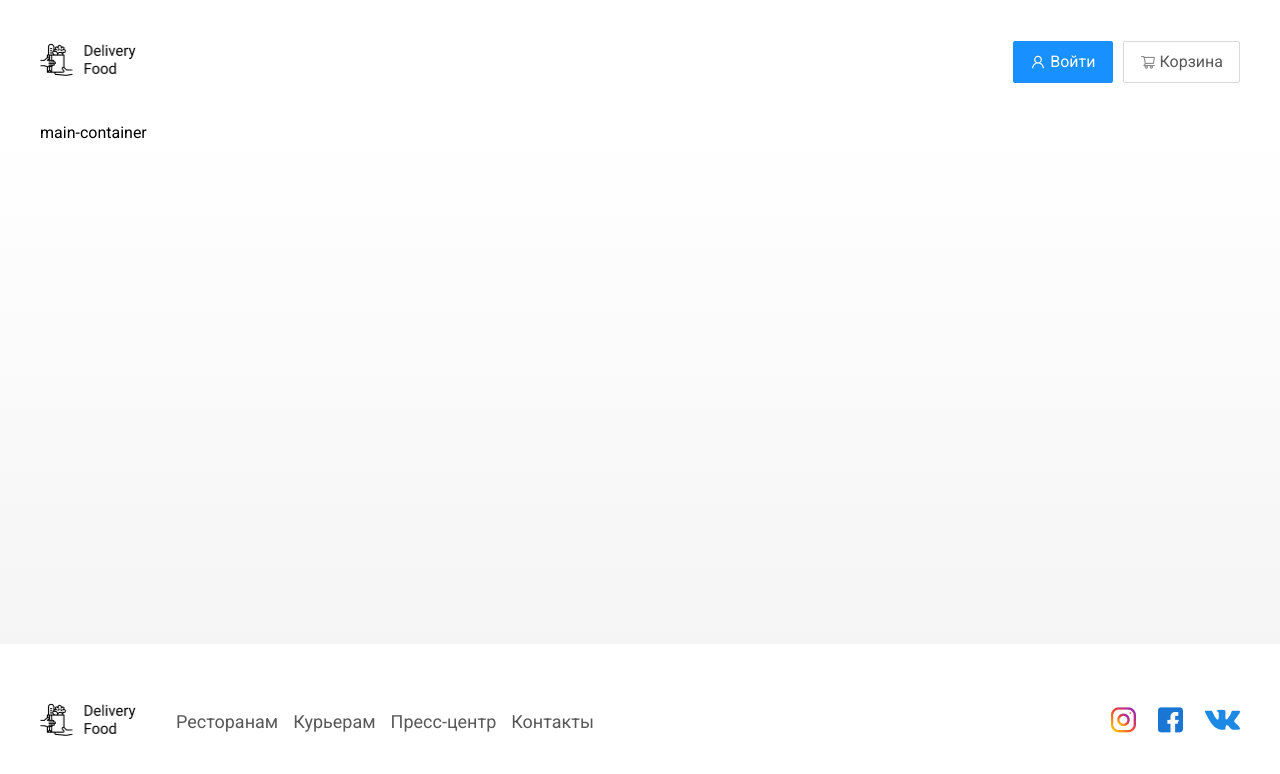
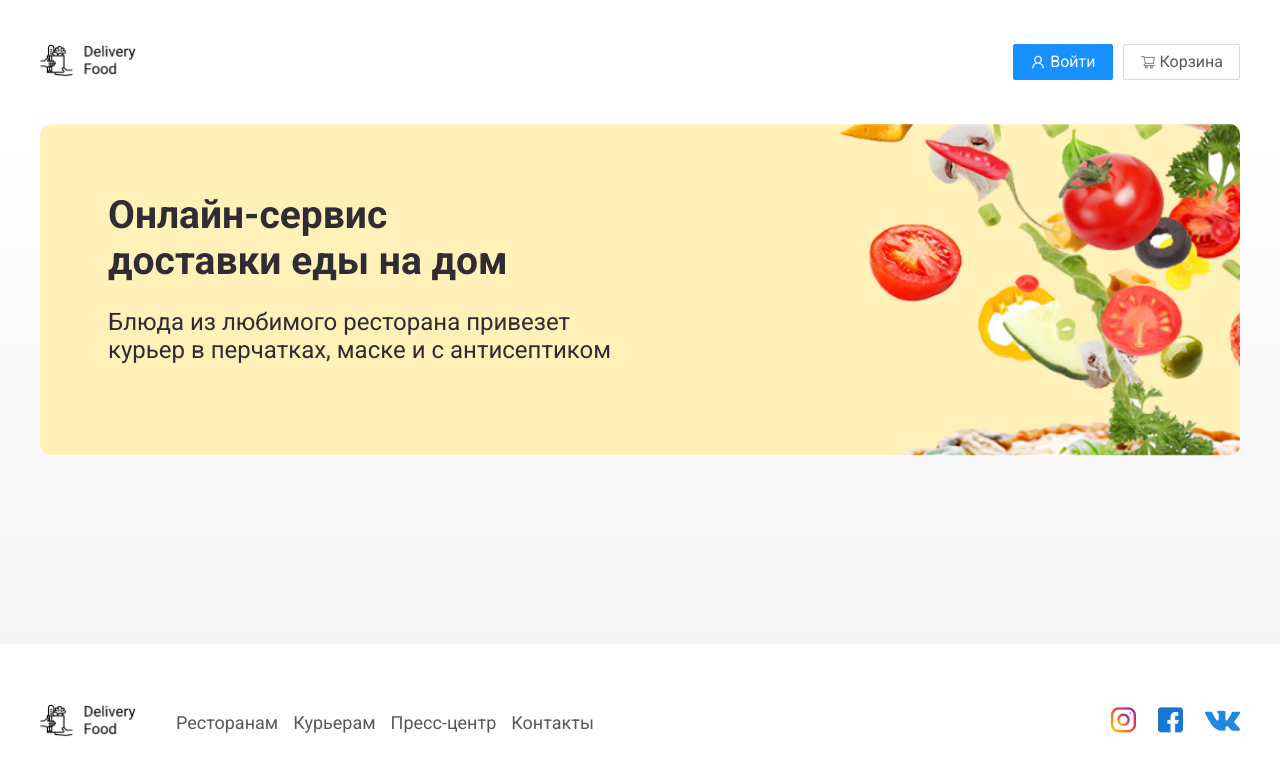
Before and after one commit to sergos5/delivery-food, a plain HTML site: page index.html in a window 1280 px wide. Drawn offline with Linux system fonts and the light colour scheme.

Commit message:
добавил bunner

```diff
--- a/css/style.css
+++ b/css/style.css
@@ -1,10 +1,21 @@
 * {
     box-sizing: border-box;
     font-family: 'Roboto', sans-serif;
+    line-height: normal;
+    font-style: normal;
 }
 
 body {
     margin: 0 auto;
+}
+
+h1,
+h2,
+h3,
+h4,
+h5,
+h6 {
+    margin: 0;
 }
 
 .page-wrapper {
@@ -30,9 +41,8 @@ body {
     padding: 8px 16px;
     outline: none;
     cursor: pointer;
+    font-size: 16px;
     font-weight: 400;
-    font-size: 16px;
-    line-height: 150%;
 }
 
 .btn-primary {
@@ -86,12 +96,11 @@ body {
 
 .footer-box {
     gap: 36px;
+    fle
 }
 
 .footer-nav {
     flex-grow: 1;
-
-
 }
 
 .footer-nav ul {
@@ -106,8 +115,8 @@ body {
 .footer-nav ul li a {
     color: #595959;
     text-decoration: none;
+    font-size: 18px;
     font-weight: 400;
-    font-size: 18px;
 }
 
 .footer-social {
@@ -116,3 +125,38 @@ body {
     justify-content: flex-end;
     gap: 21px;
 }
+
+.bunner {}
+
+.bunner-item {
+    background-image: url(../img/bunner.jpg);
+    background-repeat: no-repeat;
+    background-size: cover;
+    padding: 68px;
+    border-radius: 10px;
+}
+
+.bunner-item--title {
+    font-weight: 700;
+    font-size: 39px;
+    color: #302c34;
+    width: 50%;
+    margin-bottom: 15px;
+}
+
+.bunner-item--subtitle {
+    font-weight: 400;
+    font-size: 24px;
+    color: #302c34;
+    width: 50%;
+}
+
+@media (max-width: 991px) {
+    .bunner-item--title {
+        width: 100%;
+    }
+
+    .bunner-item--subtitle {
+        width: 100%;
+    }
+}
--- a/index.html
+++ b/index.html
@@ -37,9 +37,18 @@
             </div>
         </header>
         <main class="main">
-            <div class="container">
-                main-container
-            </div>
+            <section class="bunner">
+                <div class="container">
+                    <div class="bunner-item">
+                        <h2 class="bunner-item--title">
+                            Онлайн-сервис <br> доставки еды на дом
+                        </h2>
+                        <p class="bunner-item--subtitle">
+                            Блюда из любимого ресторана привезет курьер в перчатках, маске и с антисептиком
+                        </p>
+                    </div>
+                </div>
+            </section>
         </main>
         <footer class="footer">
             <div class="container">
```
Also changed, not shown: img/bunner.jpg (added).
